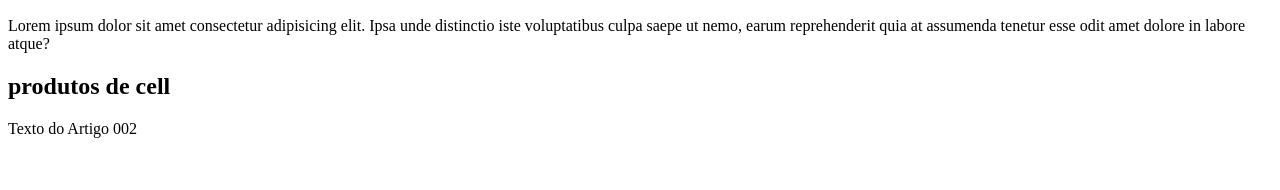
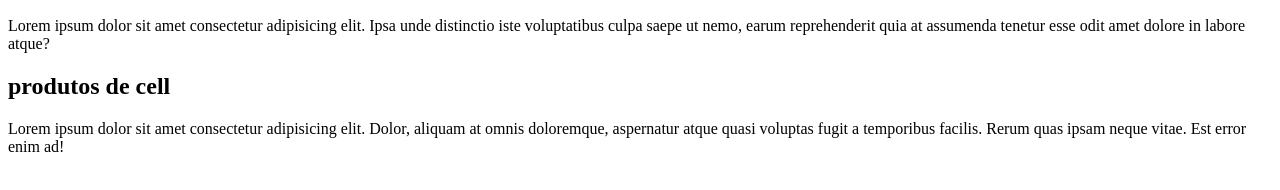
Before and after one commit to jftavares21/projeto-site, a plain HTML site: page index.html in a window 1280 px wide. Shown: the part 110-300 px from the top of the page. Drawn offline with Linux system fonts and the light colour scheme.

Commit message:
Update index.html

```diff
--- a/index.html
+++ b/index.html
@@ -15,7 +15,7 @@
             <p>Lorem ipsum dolor sit amet consectetur adipisicing elit. Ipsa unde distinctio iste voluptatibus culpa saepe ut nemo, earum reprehenderit quia at assumenda tenetur esse odit amet dolore in labore atque?</p>
             <article>
                 <h2>produtos de cell</h2>
-                <p>Texto do Artigo 002</p>
+                <p>Lorem ipsum dolor sit amet consectetur adipisicing elit. Dolor, aliquam at omnis doloremque, aspernatur atque quasi voluptas fugit a temporibus facilis. Rerum quas ipsam neque vitae. Est error enim ad!</p>
             </article>
         </article>
     </main>
```
